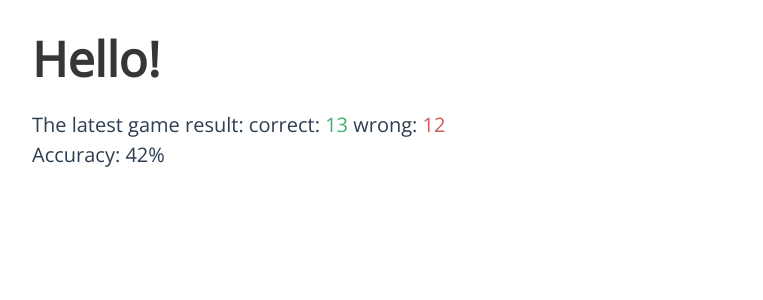
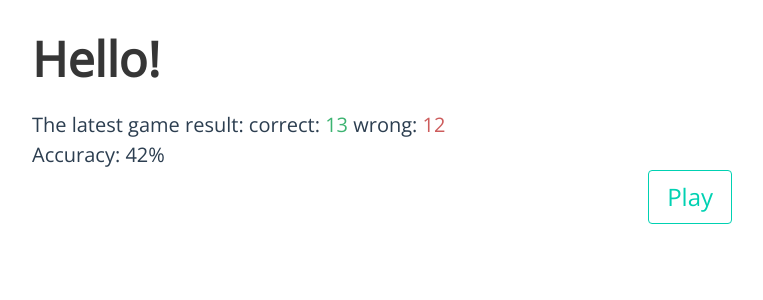
Before and after one commit to snikiforov4/mental-arithmetic-app, a Vue app: page / in a window 1280 px wide. Shown: the top 300 px of the page, without its empty margins (258-1021 px from the left). Built offline with nearby package versions, Linux system fonts and the light colour scheme.

Commit message:
Add button `play`

```diff
--- a/src/App.vue
+++ b/src/App.vue
@@ -2,6 +2,7 @@
   <div id="app" class="container">
     <p class="title is-1 has-text-left">Hello!</p>
     <UserProgress/>
+    <a class="button is-primary is-outlined is-large is-capitalized is-pulled-right">Play</a>
   </div>
 </template>
 
```
